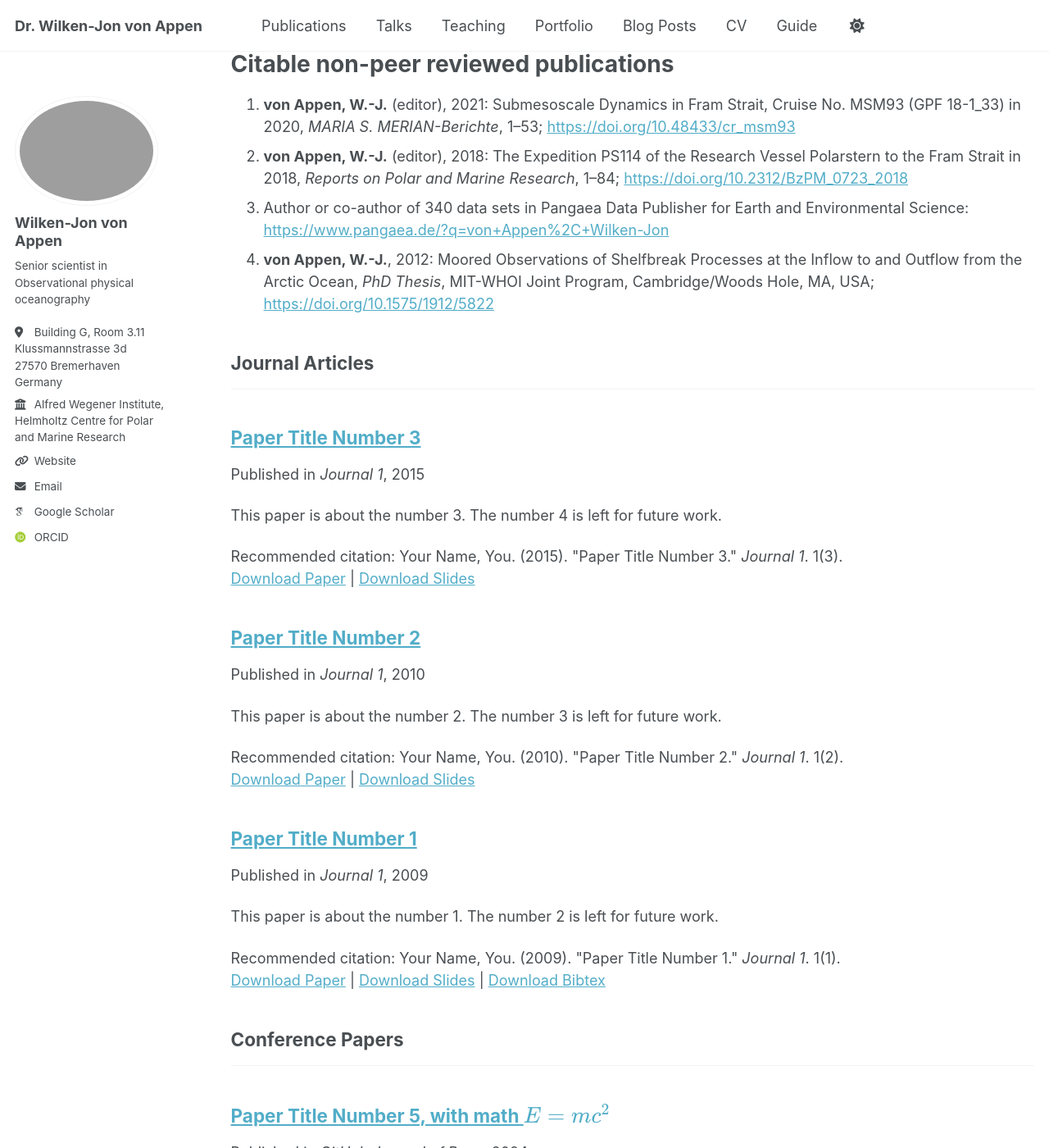
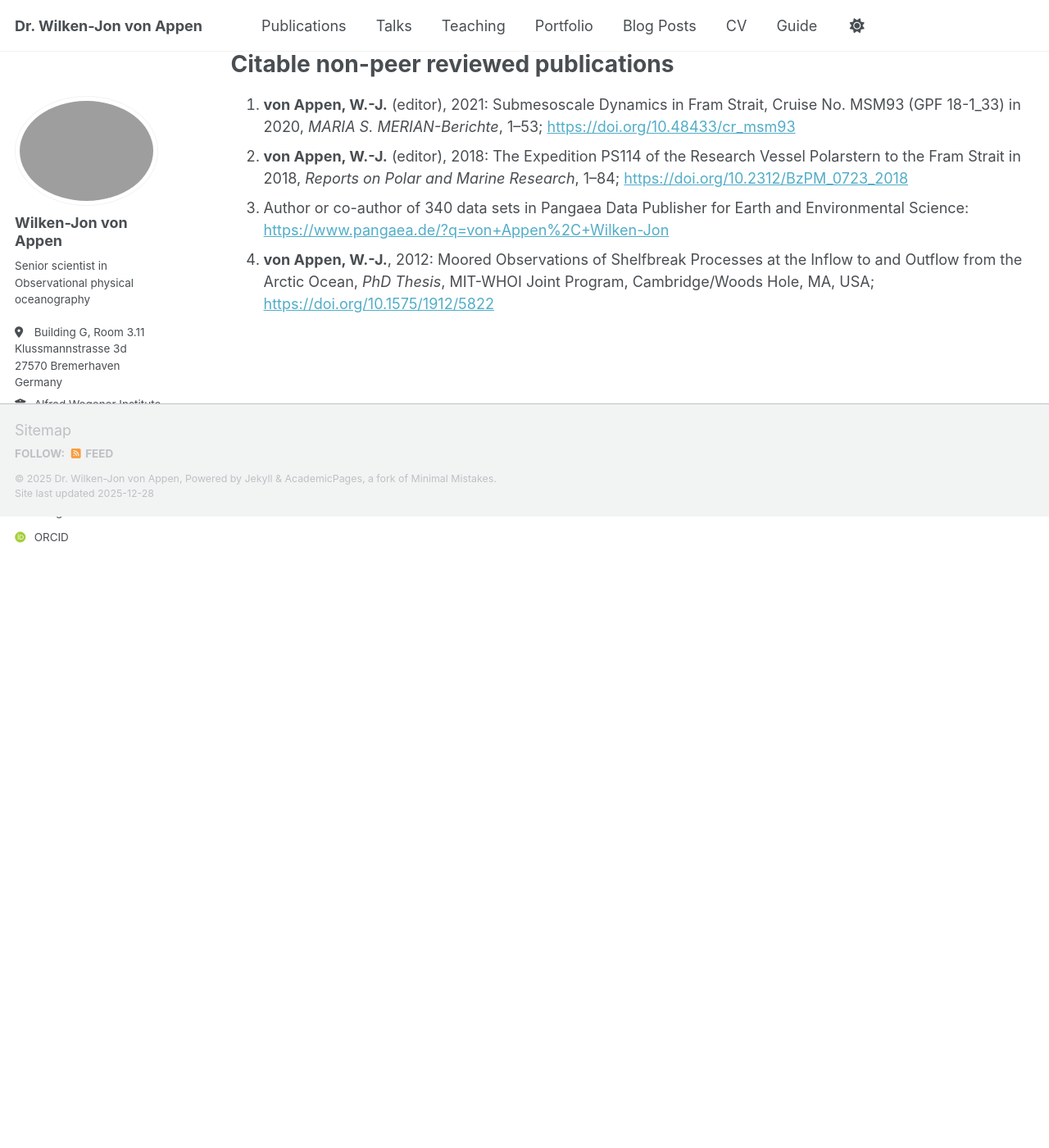
Before and after one commit to wjvappen/wjvappen, a Jekyll site: the page built from _pages/publications.html, in a window 1280 px wide and 1400 px high, scrolled down 6492 px. Shown: the whole window at 82% size. Built offline with Jekyll 4.4.1, drawn with Linux system fonts in a browser that asks for light colours; some web fonts are replaced; a script bundle is joined from its source files by our own code; library files that are not in the unit come from our copies; after the commit the page ends 7122 px from its top, so only the background shows below that; some of the changed text lies outside the part shown.

Commit message:
Update publications.html
Removing all the text from the template.

```diff
--- a/_pages/publications.html
+++ b/_pages/publications.html
@@ -164,24 +164,3 @@
 
   <li><strong>von Appen, W.-J.</strong>, 2012: Moored Observations of Shelfbreak Processes at the Inflow to and Outflow from the Arctic Ocean, <em>PhD Thesis</em>, MIT-WHOI Joint Program, Cambridge/Woods Hole, MA, USA; <a href="https://doi.org/10.1575/1912/5822">https://doi.org/10.1575/1912/5822</a></li>
 </ol>
-
-<!-- New style rendering if publication categories are defined -->
-{% if site.publication_category %}
-  {% for category in site.publication_category  %}
-    {% assign title_shown = false %}
-    {% for post in site.publications reversed %}
-      {% if post.category != category[0] %}
-        {% continue %}
-      {% endif %}
-      {% unless title_shown %}
-        <h2>{{ category[1].title }}</h2><hr />
-        {% assign title_shown = true %}
-      {% endunless %}
-      {% include archive-single.html %}
-    {% endfor %}
-  {% endfor %}
-{% else %}
-  {% for post in site.publications reversed %}
-    {% include archive-single.html %}
-  {% endfor %}
-{% endif %}
```
